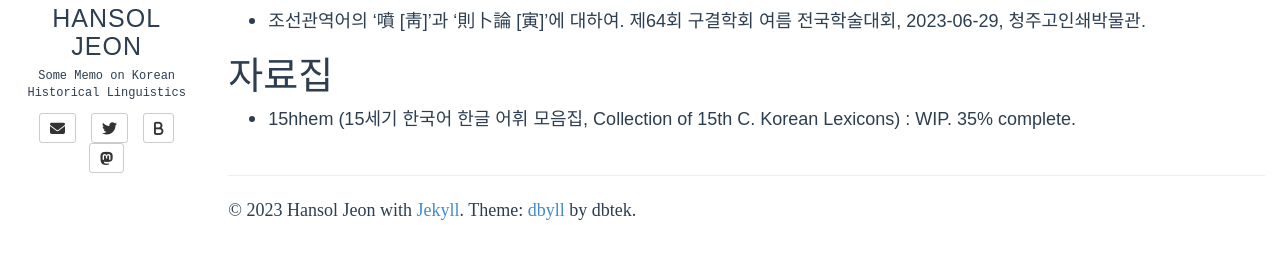
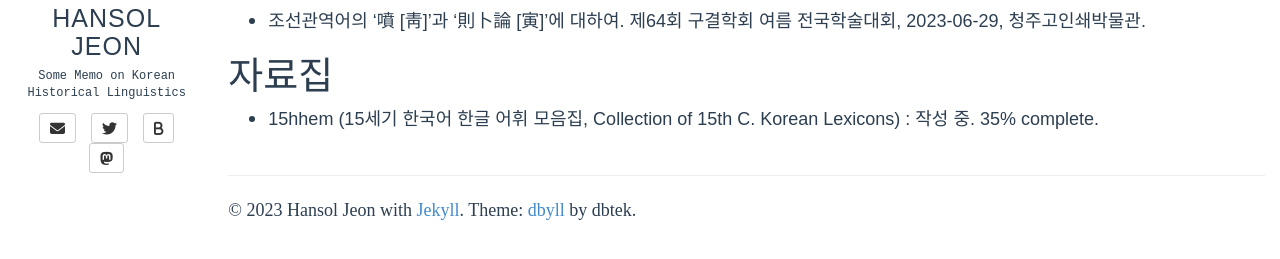
Before and after one commit to hansoljeon95/hansoljeon95.github.io, a Jekyll site: the page built from cv_kor.md, in a window 1280 px wide. Shown: the part 264-523 px from the top of the page. Built offline with Jekyll 4.4.1, drawn with Linux system fonts in a browser that asks for light colours; some web fonts are replaced.

Commit message:
Minor Change

```diff
--- a/cv_kor.md
+++ b/cv_kor.md
@@ -5,10 +5,10 @@ comments: false
 fullview: true
 ---
 # 논문
-- [전한솔 (2023), 조선관역어의 ‘噴 [靑]’과 ‘則卜論 [寅]’에 대하여. 口訣硏究 51, 283-309.]((http://journal.kstudy.com/service-journal/view.asp?code=YqldZWtoSqVtJTNEM9EkMCUmN/B%20Z%20xLJTNEVHJpZSUmNbNj2bRU4XB/JTNEMCUmNal71a3U4XB/JTNESoxS&clientKey=2100&curPage=1&pageScale=10&searchType=1&totCate=&totText=&pubKey=10007&pubYear=2023&pubVN=51@0&detailKEYN=4039242))
+- [전한솔 (2023), 조선관역어의 ‘噴 [靑]’과 ‘則卜論 [寅]’에 대하여. 口訣硏究 51, 283-309.](http://journal.kstudy.com/service-journal/view.asp?code=YqldZWtoSqVtJTNEM9EkMCUmN/B%20Z%20xLJTNEVHJpZSUmNbNj2bRU4XB/JTNEMCUmNal71a3U4XB/JTNESoxS&clientKey=2100&curPage=1&pageScale=10&searchType=1&totCate=&totText=&pubKey=10007&pubYear=2023&pubVN=51@0&detailKEYN=4039242)
 
 # 발표
 - 조선관역어의 ‘噴 [靑]’과 ‘則卜論 [寅]’에 대하여. 제64회 구결학회 여름 전국학술대회, 2023-06-29, 청주고인쇄박물관.
 
 # 자료집
-- 15hhem (15세기 한국어 한글 어휘 모음집, Collection of 15th C. Korean Lexicons) : WIP. 35% complete.
+- 15hhem (15세기 한국어 한글 어휘 모음집, Collection of 15th C. Korean Lexicons) : 작성 중. 35% complete.
```
